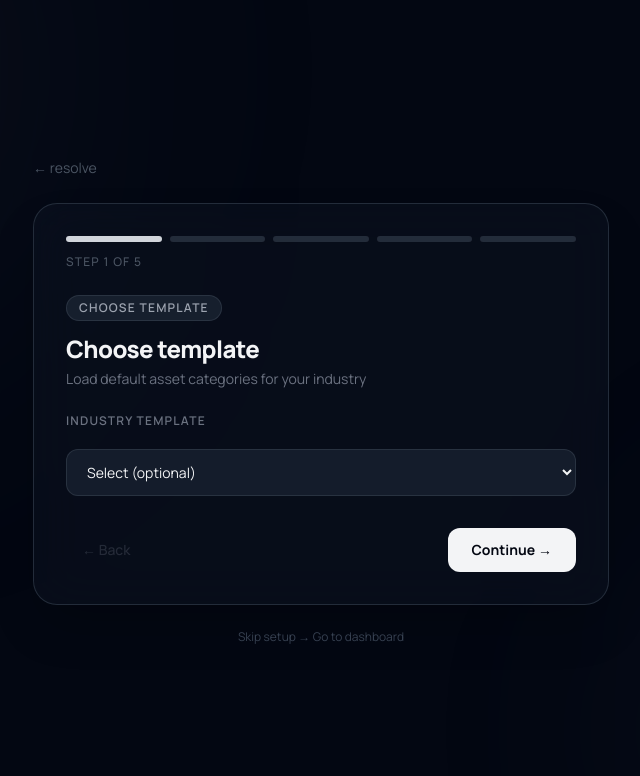
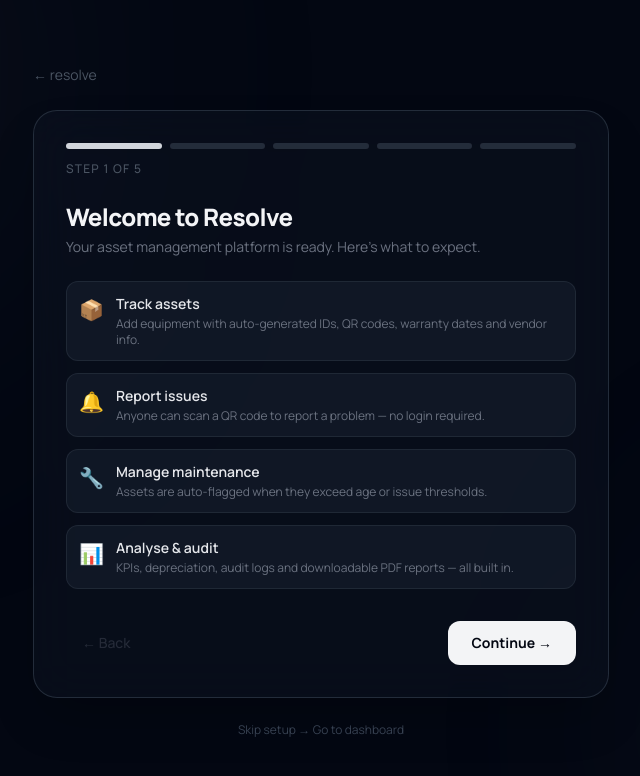
Before and after one commit to prabalaggarwal2003/resolve, a Next.js app in the folder frontend/: page /onboarding in a window 1280 px wide. Shown: the top 776 px of the page, without its empty margins (319-959 px from the left). Built offline with nearby package versions, Linux system fonts and the light colour scheme.

Commit message:
Onboarding: comprehensive 5-step flow with relevant content per step

```diff
--- a/frontend/app/onboarding/page.tsx
+++ b/frontend/app/onboarding/page.tsx
@@ -3,15 +3,40 @@
 import { useState } from 'react';
 import Link from 'next/link';
 
-const WIZARD_STEPS = [
-	{ id: 1, title: 'Choose template', desc: 'Load default asset categories for your industry' },
-	{ id: 2, title: 'Import assets', desc: 'Upload CSV, Excel, or add manually' },
-	{ id: 3, title: 'Invite teammates', desc: 'Add users and assign roles' },
-	{ id: 4, title: 'Reporting & workflows', desc: 'Configure reports and alerts' },
-	{ id: 5, title: 'Mobile app', desc: 'Scan QR codes on the go' },
+const inputClass = 'w-full px-4 py-3 rounded-xl bg-gray-800/60 border border-gray-700/60 text-gray-100 placeholder-gray-600 focus:outline-none focus:ring-2 focus:ring-gray-600 focus:border-transparent transition-all text-sm';
+
+const STEPS = [
+	{
+		id: 1,
+		badge: 'Step 1 of 5',
+		title: 'Welcome to Resolve',
+		desc: 'Your asset management platform is ready. Here\'s what to expect.',
+	},
+	{
+		id: 2,
+		badge: 'Step 2 of 5',
+		title: 'Add your assets',
+		desc: 'Start tracking your equipment from day one.',
+	},
+	{
+		id: 3,
+		badge: 'Step 3 of 5',
+		title: 'Report issues via QR',
+		desc: 'Anyone can report a problem — no login needed.',
+	},
+	{
+		id: 4,
+		badge: 'Step 4 of 5',
+		title: 'Invite your team',
+		desc: 'Assign the right roles to the right people.',
+	},
+	{
+		id: 5,
+		badge: 'Step 5 of 5',
+		title: 'You\'re all set',
+		desc: 'Everything is configured. Head to your dashboard.',
+	},
 ];
-
-const inputClass = 'w-full px-4 py-3 rounded-xl bg-gray-800/60 border border-gray-700/60 text-gray-100 placeholder-gray-600 focus:outline-none focus:ring-2 focus:ring-gray-600 focus:border-transparent transition-all text-sm';
 
 export default function OnboardingPage() {
 	const [step, setStep] = useState(1);
@@ -25,11 +50,9 @@ export default function OnboardingPage() {
 			className="min-h-screen bg-gray-950 flex flex-col items-center justify-center p-6 relative overflow-hidden"
 			style={{ fontFamily: 'var(--font-manrope, Manrope, sans-serif)' }}
 		>
-			{/* Ambient blobs */}
 			<div className="absolute top-[-180px] left-[-180px] w-[500px] h-[500px] rounded-full bg-gray-700/20 blur-[140px] pointer-events-none" />
 			<div className="absolute bottom-[-160px] right-[-160px] w-[460px] h-[460px] rounded-full bg-gray-600/10 blur-[120px] pointer-events-none" />
 
-			{/* Back link */}
 			<div className="relative z-10 w-full max-w-xl mb-6">
 				<Link href="/" className="text-sm text-gray-600 hover:text-gray-300 transition-colors no-underline">← resolve</Link>
 			</div>
@@ -37,117 +60,169 @@ export default function OnboardingPage() {
 			{/* Glass card */}
 			<div className="relative z-10 w-full max-w-xl rounded-3xl border border-gray-700/60 bg-gray-900/40 backdrop-blur-xl shadow-2xl overflow-hidden">
 
-				{/* Progress bar */}
+				{/* Progress */}
 				<div className="px-8 pt-8 pb-2">
 					<div className="flex gap-2 mb-3">
-						{WIZARD_STEPS.map((s) => (
-							<button
-								key={s.id}
-								type="button"
-								onClick={() => setStep(s.id)}
-								className={`flex-1 h-1.5 rounded-full transition-all duration-300 ${
-									s.id < step ? 'bg-green-500' : s.id === step ? 'bg-gray-300' : 'bg-gray-700/60'
-								}`}
-								aria-label={`Step ${s.id}`}
-							/>
+						{STEPS.map((s) => (
+							<div key={s.id} className={`flex-1 h-1.5 rounded-full transition-all duration-300 ${
+								s.id < step ? 'bg-green-500' : s.id === step ? 'bg-gray-300' : 'bg-gray-700/60'
+							}`} />
 						))}
 					</div>
-					<p className="text-xs text-gray-600 font-medium tracking-widest uppercase">
-						Step {step} of {WIZARD_STEPS.length}
-					</p>
+					<p className="text-xs text-gray-600 font-medium tracking-widest uppercase">{STEPS[step - 1].badge}</p>
 				</div>
 
 				<div className="px-8 pb-8 pt-4">
 					{/* Header */}
 					<div className="mb-6">
-						<span className="inline-flex items-center px-3 py-1 rounded-full bg-gray-800/70 border border-gray-700/60 text-xs font-semibold text-gray-400 tracking-widest uppercase mb-3">
-							{WIZARD_STEPS[step - 1].title}
-						</span>
-						<h1 className="text-2xl font-extrabold text-gray-100 tracking-tight">
-							{WIZARD_STEPS[step - 1].title}
-						</h1>
-						<p className="text-gray-500 text-sm mt-1">{WIZARD_STEPS[step - 1].desc}</p>
+						<h1 className="text-2xl font-extrabold text-gray-100 tracking-tight mb-1">{STEPS[step - 1].title}</h1>
+						<p className="text-gray-500 text-sm">{STEPS[step - 1].desc}</p>
 					</div>
 
-					{/* Step content */}
+					{/* ── Step 1: Welcome ── */}
 					{step === 1 && (
 						<div className="space-y-3">
-							<label className="block text-xs font-semibold text-gray-500 uppercase tracking-widest mb-2">Industry template</label>
-							<select
-								value={industryTemplate}
-								onChange={(e) => setIndustryTemplate(e.target.value)}
-								className={inputClass}
-							>
-								<option value="">Select (optional)</option>
-								<option value="education">Education — Projectors, Laptops, Lab Equipment</option>
-								<option value="it">IT — Desktops, Servers, Network</option>
-								<option value="healthcare">Healthcare — Medical devices, Beds</option>
-								<option value="construction">Construction — Equipment, Vehicles</option>
-								<option value="other">Other — Custom fields later</option>
-							</select>
-							{industryTemplate && (
-								<p className="text-xs text-gray-500 mt-2">
-									✓ Template selected — asset categories will be prefilled in your dashboard.
-								</p>
-							)}
+							{[
+								{ icon: '📦', title: 'Track assets', desc: 'Add equipment with auto-generated IDs, QR codes, warranty dates and vendor info.' },
+								{ icon: '🔔', title: 'Report issues', desc: 'Anyone can scan a QR code to report a problem — no login required.' },
+								{ icon: '🔧', title: 'Manage maintenance', desc: 'Assets are auto-flagged when they exceed age or issue thresholds.' },
+								{ icon: '📊', title: 'Analyse & audit', desc: 'KPIs, depreciation, audit logs and downloadable PDF reports — all built in.' },
+							].map(({ icon, title, desc }) => (
+								<div key={title} className="flex items-start gap-3 p-3 rounded-xl bg-gray-800/40 border border-gray-700/40">
+									<span className="text-xl mt-0.5 shrink-0">{icon}</span>
+									<div>
+										<p className="text-sm font-semibold text-gray-200">{title}</p>
+										<p className="text-xs text-gray-500 mt-0.5">{desc}</p>
+									</div>
+								</div>
+							))}
 						</div>
 					)}
 
+					{/* ── Step 2: Add assets ── */}
 					{step === 2 && (
-						<div className="rounded-2xl border border-dashed border-gray-700/60 bg-gray-800/30 p-8 text-center">
-							<p className="text-3xl mb-3">📂</p>
-							<p className="text-gray-300 font-semibold mb-1">CSV / Excel import coming soon</p>
-							<p className="text-sm text-gray-500">Add assets manually from the dashboard for now — it only takes a minute.</p>
+						<div className="space-y-3">
+							<div className="p-4 rounded-xl bg-gray-800/40 border border-gray-700/40">
+								<p className="text-xs font-semibold text-gray-500 uppercase tracking-widest mb-3">How to add your first asset</p>
+								{[
+									{ n: '1', text: 'Go to Dashboard → Assets → Add New Asset' },
+									{ n: '2', text: 'Fill in the name, category, purchase date and cost' },
+									{ n: '3', text: 'A unique asset ID and QR code are auto-generated' },
+									{ n: '4', text: 'Need to add 100 PCs? Use the Replicate feature to duplicate with incremented IDs' },
+								].map(({ n, text }) => (
+									<div key={n} className="flex items-start gap-3 mb-2 last:mb-0">
+										<span className="w-5 h-5 rounded-full bg-gray-700 text-gray-300 text-xs font-bold flex items-center justify-center shrink-0 mt-0.5">{n}</span>
+										<p className="text-sm text-gray-300">{text}</p>
+									</div>
+								))}
+							</div>
+							<div className="p-3 rounded-xl bg-gray-800/40 border border-dashed border-gray-700/60 text-center">
+								<p className="text-xs text-gray-600">CSV / Excel bulk import — coming soon</p>
+							</div>
+							<div className="mb-2">
+								<label className="block text-xs font-semibold text-gray-500 uppercase tracking-widest mb-2">Pick a category template <span className="normal-case text-gray-600">(optional)</span></label>
+								<select value={industryTemplate} onChange={(e) => setIndustryTemplate(e.target.value)} className={inputClass}>
+									<option value="">No template</option>
+									<option value="education">Education — Projectors, Laptops, Lab Equipment, Furniture</option>
+									<option value="it">IT — Desktops, Servers, Switches, UPS</option>
+									<option value="healthcare">Healthcare — Medical devices, Beds, Monitors</option>
+									<option value="construction">Construction — Equipment, Vehicles, Tools</option>
+									<option value="other">Other — Start blank, add your own categories</option>
+								</select>
+								{industryTemplate && (
+									<p className="text-xs text-green-500 mt-2">✓ Categories will be prefilled when you add assets.</p>
+								)}
+							</div>
 						</div>
 					)}
 
+					{/* ── Step 3: QR & reporting ── */}
 					{step === 3 && (
-						<div className="rounded-2xl border border-dashed border-gray-700/60 bg-gray-800/30 p-8 text-center">
-							<p className="text-3xl mb-3">👥</p>
-							<p className="text-gray-300 font-semibold mb-1">Invite teammates</p>
-							<p className="text-sm text-gray-500">Go to Dashboard → Roles to add staff, managers, and technicians with the right permissions.</p>
+						<div className="space-y-3">
+							<div className="p-4 rounded-xl bg-gray-800/40 border border-gray-700/40">
+								<p className="text-xs font-semibold text-gray-500 uppercase tracking-widest mb-3">How issue reporting works</p>
+								{[
+									{ icon: '🖨️', text: 'Print QR codes from Dashboard → Assets → Download QR PDF' },
+									{ icon: '🔖', text: 'Stick the QR code on each physical asset' },
+									{ icon: '📱', text: 'Anyone scans it with their phone — no app, no login needed' },
+									{ icon: '✅', text: 'The issue is logged, admins are notified, and it\'s tracked until resolved' },
+								].map(({ icon, text }) => (
+									<div key={text} className="flex items-start gap-3 mb-2 last:mb-0">
+										<span className="text-base shrink-0 mt-0.5">{icon}</span>
+										<p className="text-sm text-gray-300">{text}</p>
+									</div>
+								))}
+							</div>
+							<div className="p-3 rounded-xl bg-gray-800/40 border border-gray-700/40">
+								<p className="text-xs font-semibold text-gray-500 uppercase tracking-widest mb-2">Auto maintenance alerts</p>
+								<p className="text-sm text-gray-400">Assets are automatically flagged for maintenance when they have <span className="text-gray-200 font-medium">5+ open issues</span> or are <span className="text-gray-200 font-medium">3+ years old</span>. You'll get notified instantly.</p>
+							</div>
 						</div>
 					)}
 
+					{/* ── Step 4: Team & roles ── */}
 					{step === 4 && (
-						<div className="rounded-2xl border border-dashed border-gray-700/60 bg-gray-800/30 p-8 text-center">
-							<p className="text-3xl mb-3">📊</p>
-							<p className="text-gray-300 font-semibold mb-1">Reporting & workflows</p>
-							<p className="text-sm text-gray-500">Daily, weekly and monthly reports are auto-generated. Configure alerts and thresholds from the Reports tab.</p>
+						<div className="space-y-3">
+							<div className="p-4 rounded-xl bg-gray-800/40 border border-gray-700/40">
+								<p className="text-xs font-semibold text-gray-500 uppercase tracking-widest mb-3">User roles</p>
+								{[
+									{ role: 'Super Admin', desc: 'Full access — manage everything including org settings' },
+									{ role: 'Admin', desc: 'Manage assets, users, issues and reports' },
+									{ role: 'Manager', desc: 'View and manage assets, approve maintenance' },
+									{ role: 'Reporter', desc: 'Report issues only — no dashboard access' },
+								].map(({ role, desc }) => (
+									<div key={role} className="flex items-start gap-3 mb-2 last:mb-0">
+										<span className="px-2 py-0.5 rounded-md bg-gray-700/60 text-gray-300 text-xs font-bold shrink-0 mt-0.5">{role}</span>
+										<p className="text-sm text-gray-400">{desc}</p>
+									</div>
+								))}
+							</div>
+							<div className="p-3 rounded-xl bg-gray-800/40 border border-gray-700/40">
+								<p className="text-xs text-gray-500">
+									Add users from <span className="text-gray-300 font-medium">Dashboard → Users & Roles</span>. You can update roles any time.
+								</p>
+							</div>
 						</div>
 					)}
 
+					{/* ── Step 5: All set ── */}
 					{step === 5 && (
-						<div className="rounded-2xl border border-dashed border-gray-700/60 bg-gray-800/30 p-8 text-center">
-							<p className="text-3xl mb-3">📱</p>
-							<p className="text-gray-300 font-semibold mb-1">Mobile app</p>
-							<p className="text-sm text-gray-500">Scan QR codes and report issues from your phone. App download links will appear here when the mobile app is ready.</p>
+						<div className="space-y-3">
+							<div className="p-4 rounded-xl bg-green-900/20 border border-green-800/40 text-center mb-2">
+								<p className="text-3xl mb-2">🎉</p>
+								<p className="text-green-400 font-bold text-sm">Organisation created · Admin account active</p>
+							</div>
+							{[
+								{ icon: '📦', action: 'Add your first asset', path: 'Assets → Add New Asset' },
+								{ icon: '👥', action: 'Invite your team', path: 'Users & Roles → Add User' },
+								{ icon: '📍', action: 'Create locations', path: 'Locations → Add Location' },
+								{ icon: '🖨️', action: 'Print QR codes', path: 'Assets → Download QR PDF' },
+							].map(({ icon, action, path }) => (
+								<div key={action} className="flex items-center gap-3 p-3 rounded-xl bg-gray-800/40 border border-gray-700/40">
+									<span className="text-lg shrink-0">{icon}</span>
+									<div>
+										<p className="text-sm font-semibold text-gray-200">{action}</p>
+										<p className="text-xs text-gray-600">{path}</p>
+									</div>
+								</div>
+							))}
 						</div>
 					)}
 
 					{/* Navigation */}
 					<div className="mt-8 flex justify-between items-center">
-						<button
-							type="button"
-							onClick={prev}
-							disabled={step === 1}
-							className="px-4 py-2 text-sm text-gray-500 hover:text-gray-200 disabled:opacity-30 disabled:cursor-not-allowed transition-colors font-medium"
-						>
+						<button type="button" onClick={prev} disabled={step === 1}
+							className="px-4 py-2 text-sm text-gray-500 hover:text-gray-200 disabled:opacity-30 disabled:cursor-not-allowed transition-colors font-medium">
 							← Back
 						</button>
 						{step < 5 ? (
-							<button
-								type="button"
-								onClick={next}
-								className="px-6 py-3 bg-gray-100 text-gray-950 rounded-xl font-bold text-sm hover:bg-white transition-all"
-							>
+							<button type="button" onClick={next}
+								className="px-6 py-3 bg-gray-100 text-gray-950 rounded-xl font-bold text-sm hover:bg-white transition-all">
 								Continue →
 							</button>
 						) : (
-							<Link
-								href="/dashboard"
-								className="px-6 py-3 bg-gray-100 text-gray-950 rounded-xl font-bold text-sm hover:bg-white transition-all no-underline inline-block"
-							>
+							<Link href="/dashboard"
+								className="px-6 py-3 bg-gray-100 text-gray-950 rounded-xl font-bold text-sm hover:bg-white transition-all no-underline inline-block">
 								Go to dashboard →
 							</Link>
 						)}
```
